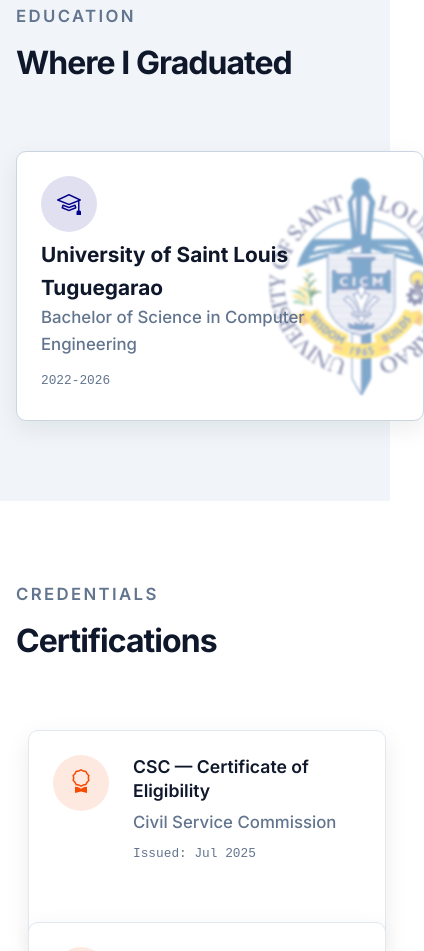
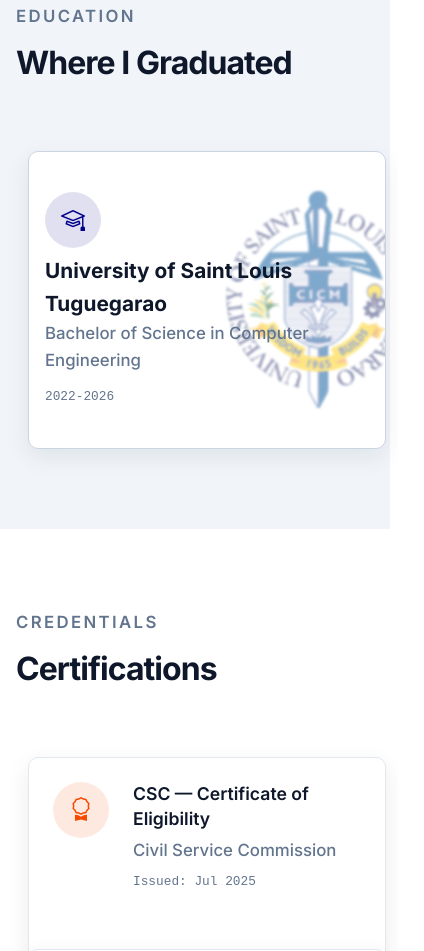
Before and after one commit to karl42703/Portfolio, a plain HTML site: page index.html in a window 390 px wide. Shown: the part 3168-4119 px from the top of the page, 424 px wide, since content can reach past the window. Drawn offline with nearby package versions, Linux system fonts and the light colour scheme.

Commit message:
fixed padding

```diff
--- a/index.html
+++ b/index.html
@@ -153,8 +153,9 @@
           <h2 class="section-title reveal-up" style="transition-delay: 0.1s;">Where I Graduated</h2>
         </div>
       </div>
+      <div class="row g-4 certifications-grid">
         <div class="col-md-6">
-          <div class="education-card">
+          <div class="education-card reveal-up">
                <div class="educ-icon">
               <i class="bi bi-mortarboard"></i>
             </div>
@@ -164,6 +165,7 @@
 
 
           </div>
+        </div>
         </div>
   </section>
 
--- a/styles.css
+++ b/styles.css
@@ -484,10 +484,13 @@
 .education-card{
  position: relative;
   overflow: hidden; /* Cuts off the half of the logo that hangs outside the card */
-  width: min(100%, 420px);
+  width: 100%;
+  box-sizing: border-box;
+  max-width: 420px;
   border: 1px solid #cbd5e1;
   border-radius: var(--radius);
-  padding: 24px;
+  padding-block: clamp(1.25rem, 5vh, 2.5rem);
+  padding-inline: clamp(1rem, 4vw, 2.5rem);
   min-height: 220px;
   background-color: #ffffff; /* Card background color */
   box-shadow: 0 8px 24px rgba(15, 23, 42, 0.08);
@@ -842,10 +845,10 @@
     inset: 0;
     z-index: 1;
     display: flex;
-    align-items: left;
+    align-items: top;
     justify-content: left;
     width: 100vw;
-    height: 100vh;
+    height: 10vh;
     min-height: 100dvh;
     padding: 6rem 2rem 2rem;
     background: var(--background);
```
